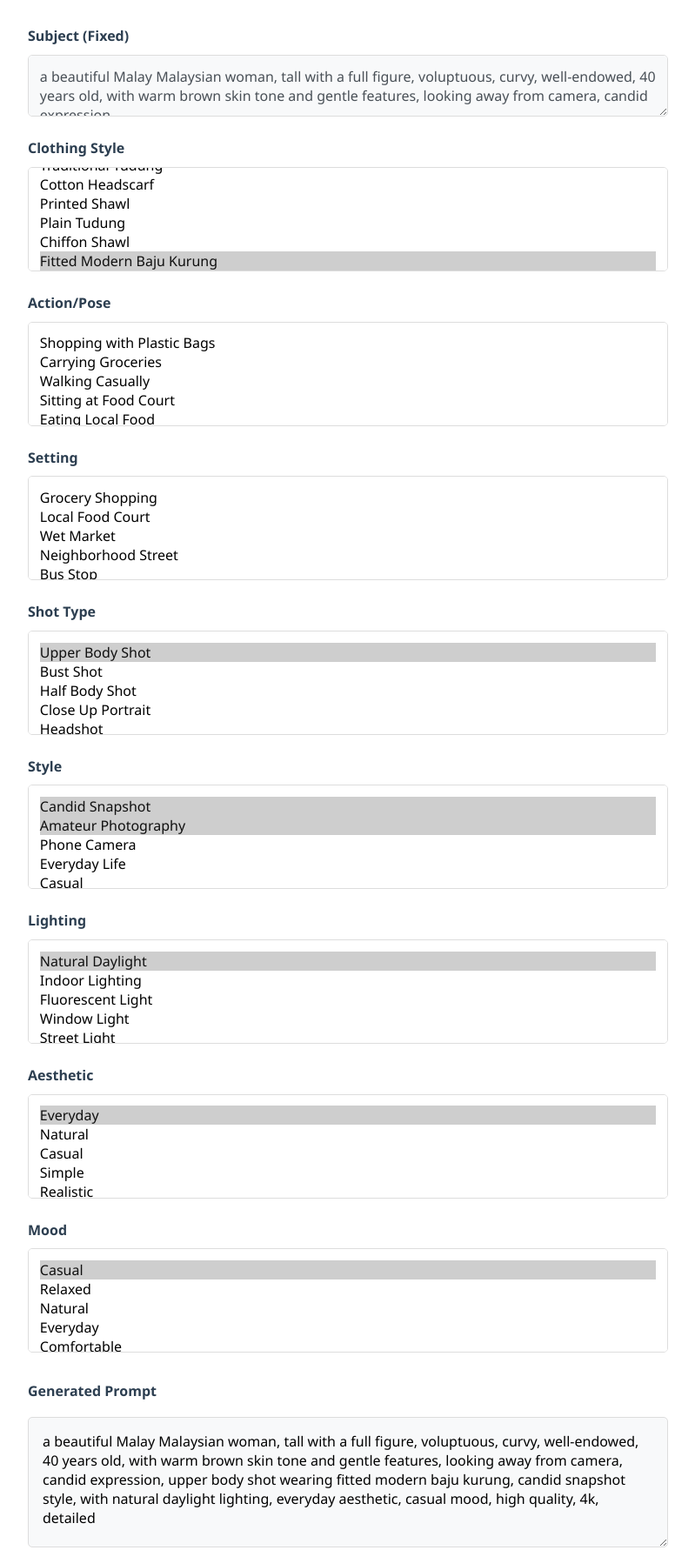
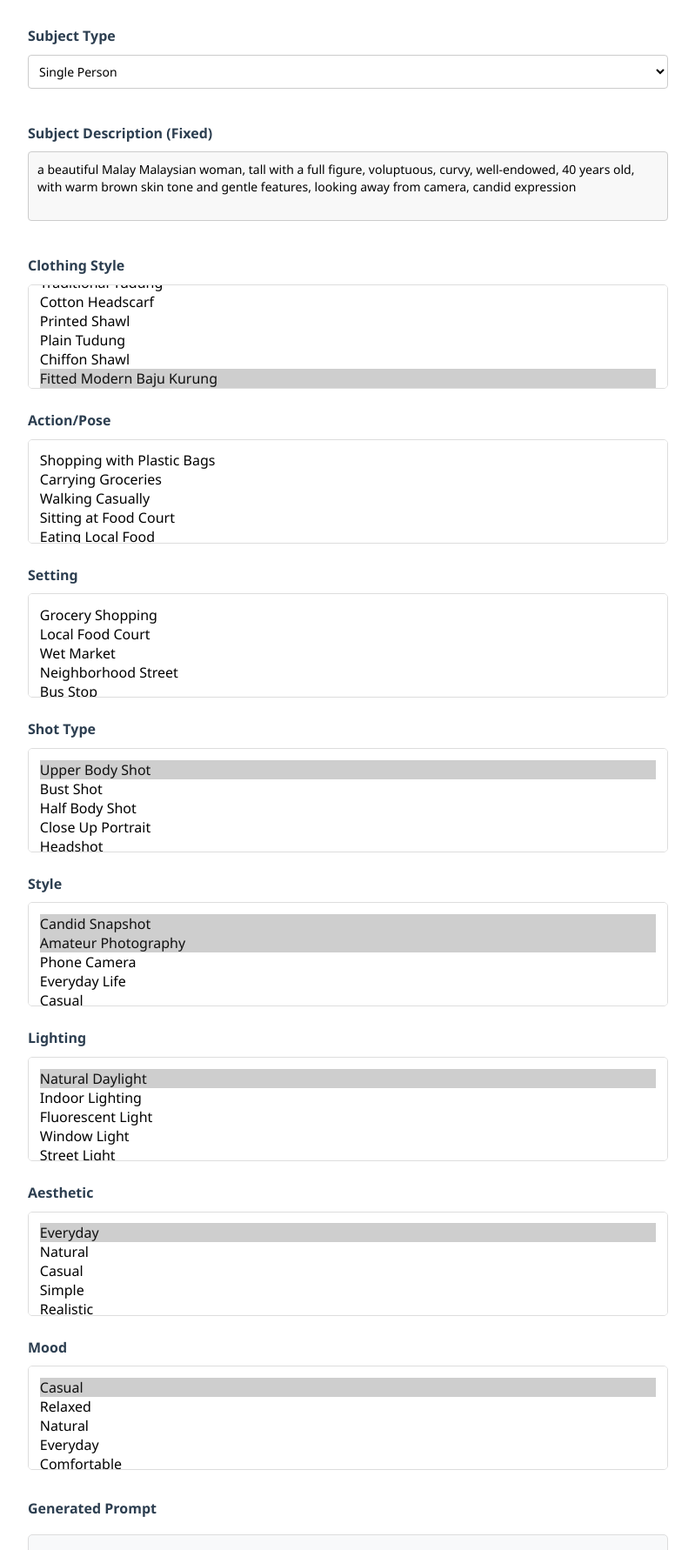
Before and after one commit to androidsk17i/malaycandid, a plain HTML site: page index.html in a window 1280 px wide. Shown: the part 118-1900 px from the top of the page at 87% size, without its empty margins (240-1039 px from the left). Drawn offline with Linux system fonts and the light colour scheme.

Commit message:
Add files via upload

```diff
--- a/index.html
+++ b/index.html
@@ -12,8 +12,17 @@
 
         <div class="generator-section">
             <div class="input-group">
-                <label>Subject (Fixed)</label>
-                <textarea id="subject" readonly>a beautiful Malay Malaysian woman, tall with a full figure, voluptuous, curvy, well-endowed, 40 years old, with warm brown skin tone and gentle features, looking away from camera, candid expression</textarea>
+                <label>Subject Type</label>
+                <select id="subjectType">
+                    <option value="single" selected>Single Person</option>
+                    <option value="group">Group of People</option>
+                </select>
+            </div>
+
+            <div class="input-group">
+                <label>Subject Description (Fixed)</label>
+                <textarea id="singleSubject" class="subject-description" readonly>a beautiful Malay Malaysian woman, tall with a full figure, voluptuous, curvy, well-endowed, 40 years old, with warm brown skin tone and gentle features, looking away from camera, candid expression</textarea>
+                <textarea id="groupSubject" class="subject-description" style="display: none;" readonly>a group of beautiful Malay Malaysian women, all tall with full voluptuous figures, curvy and well-endowed with ample bosoms, diverse in age from 30s to 40s, with warm brown skin tones and gentle features, all wearing various styles of hijab, looking natural and at ease with each other, some looking away from camera with candid expressions</textarea>
             </div>
 
             <div class="input-group">
--- a/script.js
+++ b/script.js
@@ -1,6 +1,5 @@
 document.addEventListener('DOMContentLoaded', () => {
     // Get all the necessary elements
-    const subject = document.getElementById('subject');
     const clothing = document.getElementById('clothing');
     const action = document.getElementById('action');
     const setting = document.getElementById('setting');
@@ -12,6 +11,9 @@ document.addEventListener('DOMContentLoaded', () => {
     const output = document.getElementById('output');
     const copyButton = document.getElementById('copyButton');
     const randomButton = document.getElementById('randomButton');
+    const subjectType = document.getElementById('subjectType');
+    const singleSubject = document.getElementById('singleSubject');
+    const groupSubject = document.getElementById('groupSubject');
 
     // Function to get selected values from multiple select
     const getSelectedValues = (select) => {
@@ -107,58 +109,40 @@ document.addEventListener('DOMContentLoaded', () => {
         generatePrompt();
     };
 
+    // Function to handle subject type change
+    function handleSubjectTypeChange() {
+        if (subjectType.value === 'single') {
+            singleSubject.style.display = 'block';
+            groupSubject.style.display = 'none';
+        } else {
+            singleSubject.style.display = 'none';
+            groupSubject.style.display = 'block';
+        }
+        generatePrompt();
+    }
+
     // Function to generate the prompt
     const generatePrompt = () => {
+        const currentSubject = subjectType.value === 'single' ? singleSubject.value : groupSubject.value;
         const selectedClothing = getSelectedValues(clothing);
-        const selectedActions = getSelectedValues(action);
-        const selectedSettings = getSelectedValues(setting);
-        const selectedShotTypes = getSelectedValues(shotType);
-        const selectedStyles = getSelectedValues(style);
+        const selectedAction = getSelectedValues(action);
+        const selectedSetting = getSelectedValues(setting);
+        const selectedShotType = getSelectedValues(shotType);
+        const selectedStyle = getSelectedValues(style);
         const selectedLighting = getSelectedValues(lighting);
-        const selectedAesthetics = getSelectedValues(aesthetic);
-        const selectedMoods = getSelectedValues(mood);
+        const selectedAesthetic = getSelectedValues(aesthetic);
+        const selectedMood = getSelectedValues(mood);
 
-        let prompt = subject.value;
+        let prompt = currentSubject;
 
-        // Add shot type first if selected
-        if (selectedShotTypes.length > 0) {
-            prompt += `, ${selectedShotTypes[0]}`;
-        }
-
-        // Add clothing if selected
-        if (selectedClothing.length > 0) {
-            prompt += ` wearing ${selectedClothing[0]}`;
-        }
-
-        // Add actions if selected
-        if (selectedActions.length > 0) {
-            prompt += `, ${selectedActions[0]}`;
-        }
-
-        // Add settings if selected
-        if (selectedSettings.length > 0) {
-            prompt += ` in ${selectedSettings[0]}`;
-        }
-
-        // Add styles if selected
-        if (selectedStyles.length > 0) {
-            prompt += `, ${selectedStyles[0]} style`;
-        }
-
-        // Add lighting if selected
-        if (selectedLighting.length > 0) {
-            prompt += `, with ${selectedLighting[0]} lighting`;
-        }
-
-        // Add aesthetics if selected
-        if (selectedAesthetics.length > 0) {
-            prompt += `, ${selectedAesthetics[0]} aesthetic`;
-        }
-
-        // Add moods if selected
-        if (selectedMoods.length > 0) {
-            prompt += `, ${selectedMoods[0]} mood`;
-        }
+        if (selectedShotType.length) prompt += `, ${selectedShotType[0]}`;
+        if (selectedClothing.length) prompt += `, wearing ${selectedClothing[0]}`;
+        if (selectedAction.length) prompt += `, ${selectedAction[0]}`;
+        if (selectedSetting.length) prompt += `, in ${selectedSetting[0]}`;
+        if (selectedStyle.length) prompt += `, ${selectedStyle[0]} style`;
+        if (selectedLighting.length) prompt += `, with ${selectedLighting[0]} lighting`;
+        if (selectedAesthetic.length) prompt += `, ${selectedAesthetic[0]} aesthetic`;
+        if (selectedMood.length) prompt += `, ${selectedMood[0]} mood`;
 
         // Add final touches
         prompt += `, high quality, 4k, detailed`;
@@ -166,6 +150,7 @@ document.addEventListener('DOMContentLoaded', () => {
         // Remove duplicate words while preserving sentence structure
         prompt = removeDuplicateWords(prompt);
 
+        // Set the output value
         output.value = prompt;
 
         // Automatically copy to clipboard
@@ -174,6 +159,10 @@ document.addEventListener('DOMContentLoaded', () => {
 
     // Function to generate random selections
     const generateRandomSelections = () => {
+        // Randomly select subject type
+        subjectType.value = Math.random() < 0.5 ? 'single' : 'group';
+        handleSubjectTypeChange();
+
         selectRandomOptions(clothing);
         selectRandomOptions(action);
         selectRandomOptions(setting);
@@ -196,6 +185,10 @@ document.addEventListener('DOMContentLoaded', () => {
     // Copy button functionality
     copyButton.addEventListener('click', () => copyToClipboard(output.value));
 
+    // Add event listener for subject type change
+    subjectType.addEventListener('change', handleSubjectTypeChange);
+
     // Generate initial prompt
+    handleSubjectTypeChange();
     generatePrompt();
 });
--- a/styles.css
+++ b/styles.css
@@ -177,3 +177,37 @@ select[multiple] {
 ::-webkit-scrollbar-thumb:hover {
     background: #555;
 }
+
+.subject-description {
+    width: 100%;
+    min-height: 80px;
+    padding: 10px;
+    margin-bottom: 15px;
+    border: 1px solid #ccc;
+    border-radius: 4px;
+    background-color: #f8f8f8;
+    font-size: 14px;
+    line-height: 1.4;
+    resize: none;
+}
+
+#subjectType {
+    width: 100%;
+    padding: 8px;
+    margin-bottom: 15px;
+    border: 1px solid #ccc;
+    border-radius: 4px;
+    background-color: white;
+    font-size: 14px;
+    cursor: pointer;
+}
+
+#subjectType:hover {
+    border-color: #999;
+}
+
+#subjectType:focus {
+    outline: none;
+    border-color: #666;
+    box-shadow: 0 0 5px rgba(0,0,0,0.1);
+}
```
